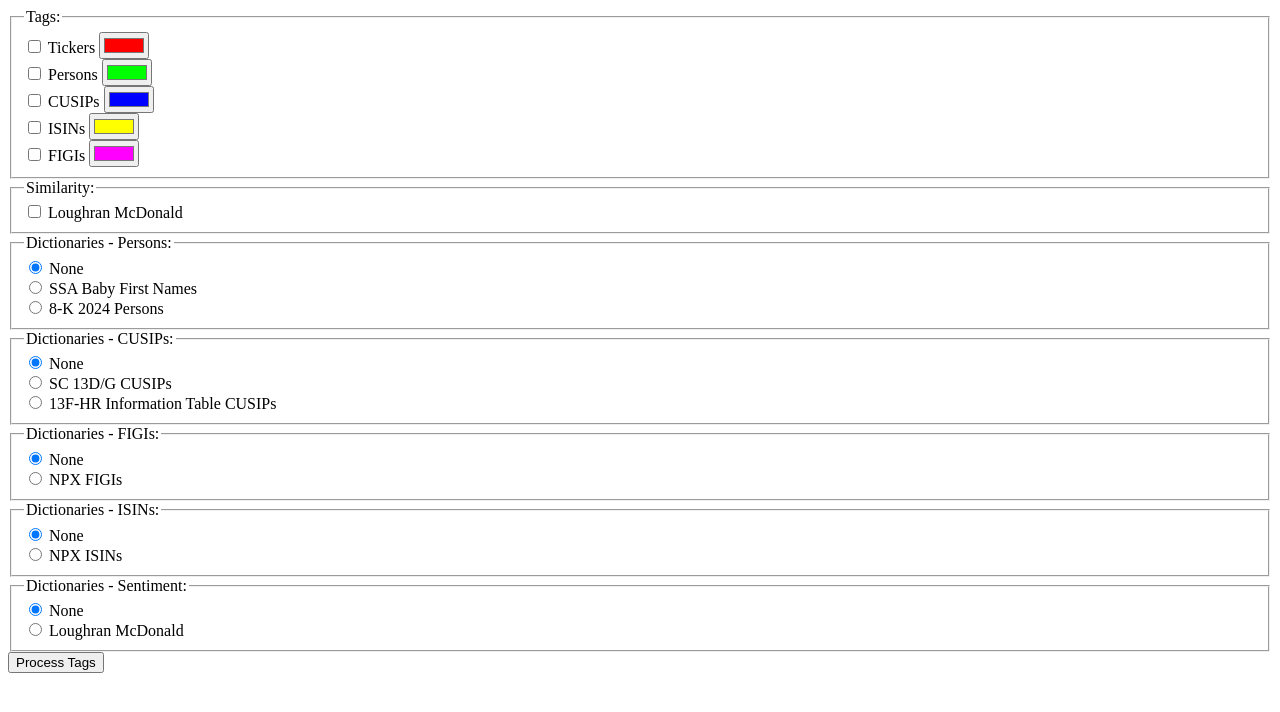
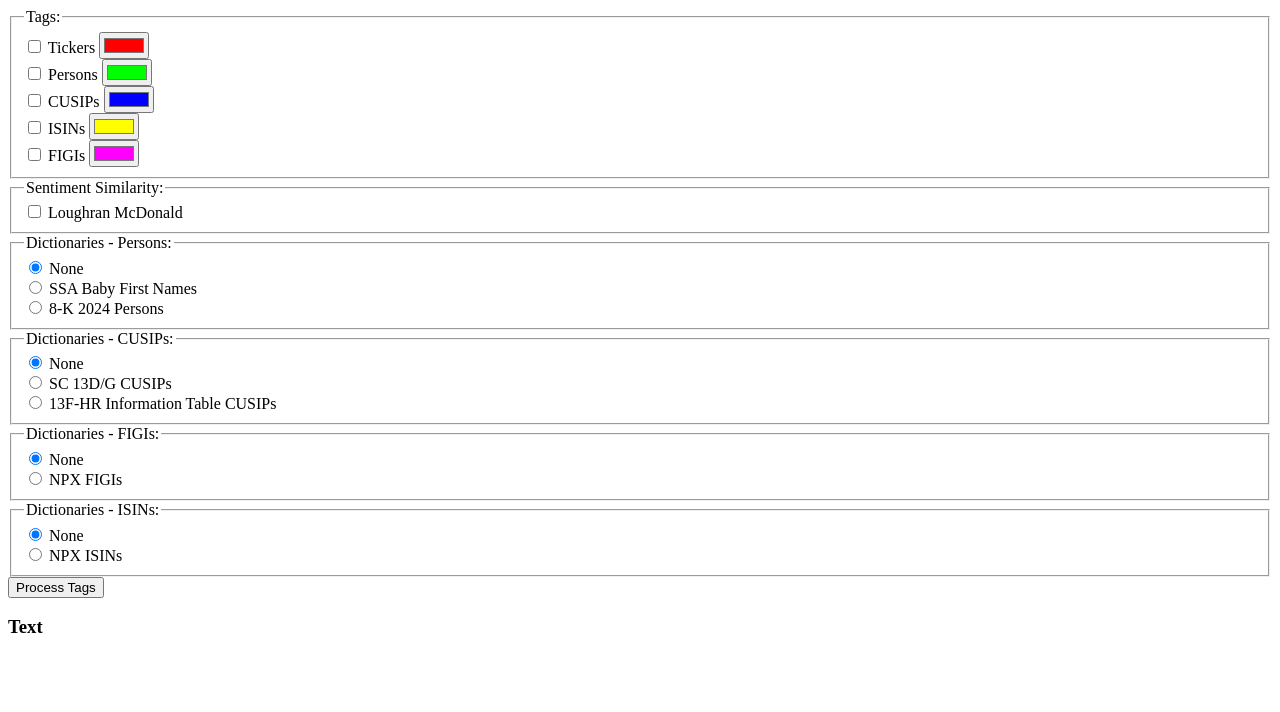
Before and after one commit to john-friedman/datamule-visualization, a Flask app: template secbrowser/templates/text.html in a window 1280 px wide. Shown: the top 712 px of the page. Run offline with Flask 3, Linux system fonts and the light colour scheme; the template is opened without the code that fills it, so the values that code supplies are empty.

Commit message:
text setup

```diff
--- a/secbrowser/server.py
+++ b/secbrowser/server.py
@@ -279,6 +279,11 @@ def process_tags():
         if selected_dict and selected_dict != 'none' and selected_dict in dict_options:
             active_dictionaries.append(selected_dict)
 
+    # Also add loughran_mcdonald if similarity is selected
+    if 'loughran_mcdonald' in selected_similarity:
+        if 'loughran_mcdonald' not in active_dictionaries:
+            active_dictionaries.append('loughran_mcdonald')
+
     # Set active dictionaries
     if active_dictionaries:
         set_dictionaries(active_dictionaries)
@@ -290,7 +295,7 @@ def process_tags():
 
     # Process each selected tag type
     for tag_type in selected_tags:
-        color = colors.get(tag_type, '#000000')  # Default to black if no color
+        color = colors.get(tag_type, "#C316C6")
 
         if tag_type == 'tickers':
             # Tickers work differently - need to extract from the ticker object
@@ -376,14 +381,23 @@ def process_tags():
     # Convert newlines to HTML breaks for display
     highlighted_text = highlighted_text.replace('\n', '<br>')
 
+    similarity_results = None
+    if 'loughran_mcdonald' in selected_similarity:
+        similarity_results = document.text.similarity.loughran_mcdonald
+        print(f"sim: {similarity_results}")
+
     return render_template('text.html',
-                         document=document,
-                         highlighted_text=highlighted_text,
-                         matches_found=len(all_matches),
-                         selected_tags=selected_tags,
-                         selected_similarity=selected_similarity,
-                         colors=colors,
-                         form_data=request.form)
+                     document=document,
+                     highlighted_text=highlighted_text,
+                     matches_found=len(all_matches),
+                     selected_tags=selected_tags,
+                     selected_similarity=selected_similarity,
+                     colors=colors,
+                     form_data=request.form,
+                     similarity_results=similarity_results)
+
+
+
 @app.route('/document/<index>')
 def document_view(index):
     global cache
--- a/secbrowser/templates/text.html
+++ b/secbrowser/templates/text.html
@@ -46,7 +46,7 @@
       </fieldset>
 
       <fieldset>
-        <legend>Similarity:</legend>
+        <legend>Sentiment Similarity:</legend>
 
         <input type="checkbox" id="loughran_mcdonald" name="similarity" value="loughran_mcdonald" {%
           if 'loughran_mcdonald' in (request.form.getlist('similarity') if form_data else []) %}checked{% endif %}>
@@ -119,28 +119,21 @@
         <br>
       </fieldset>
 
-      <fieldset>
-        <legend>Dictionaries - Sentiment:</legend>
-
-        <input type="radio" id="sentiment_none" name="sentiment_dict" value="none" {% if not form_data or
-          form_data.get('sentiment_dict')=='none' %}checked{% endif %}>
-        <label for="sentiment_none">None</label>
-        <br>
-
-        <input type="radio" id="sentiment_lm" name="sentiment_dict" value="loughran_mcdonald" {% if form_data and
-          form_data.get('sentiment_dict')=='loughran_mcdonald' %}checked{% endif %}>
-        <label for="sentiment_lm">Loughran McDonald</label>
-        <br>
-      </fieldset>
-
       <button type="submit">Process Tags</button>
     </form>
   </section>
 
+  {% if similarity_results %}
+  <h3>Sentiment Similarity</h3>
+  <pre>{{ similarity_results | pprint }}</pre>
+  {% endif %}
+
   {% if highlighted_text %}
+  <h3>Text with Tags</h3>
   <div>{{ highlighted_text|safe }}</div>
   <p><strong>Tags found:</strong> {{ matches_found }}</p>
   {% else %}
+  <h3>Text</h3>
   <div>{{ document.text|replace('\n', '<br>')|safe }}</div>
   {% endif %}
 
```
Also changed, not shown: README.md.
